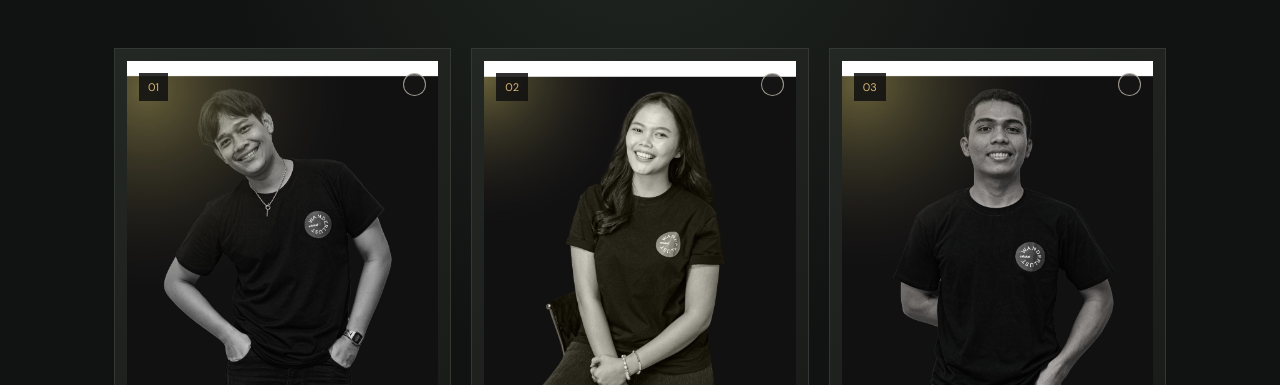
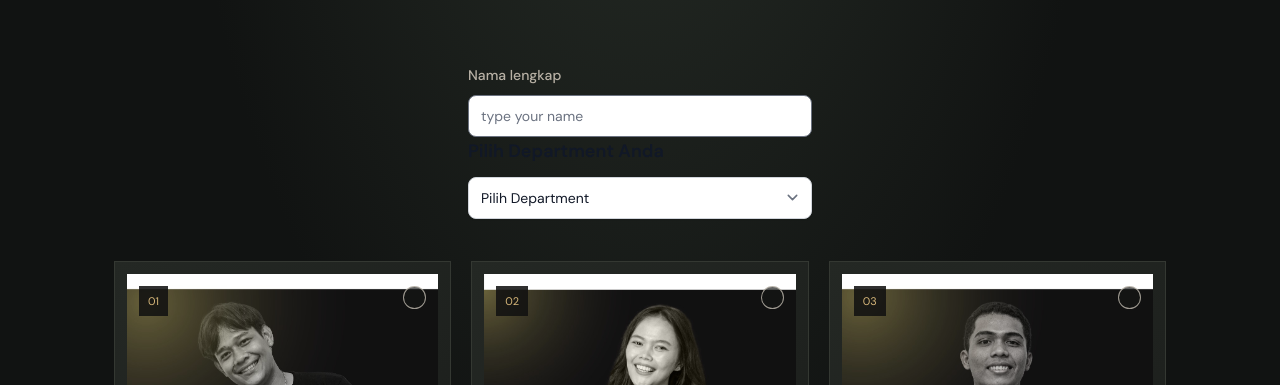
Before and after one commit to JunjungHasudungan/artotel-batam, a plain HTML site: page index.html in a window 1280 px wide. Shown: the part 415-800 px from the top of the page. Drawn offline with nearby package versions, Linux system fonts and the light colour scheme; a web font is replaced by a local one.

Commit message:
mengambil data dari form dan mengirim ke admin

```diff
--- a/app.js
+++ b/app.js
@@ -4,8 +4,37 @@ const candidates = [
   {id:"candidate2", name:"Kandidat 02", department:"Margareth Delvia & Engineering", photo:"assets/Margareth-2.jpeg"},
   {id:"candidate3", name:"Kandidat 03", department:"Samsul Sinaga & Housekeeping", photo:"assets/Samsul-3.jpeg"}
 ];
+
+const listDepartement= [
+      {id: 1, value:"Front Office", label: "Front Office"},
+      {id: 2, value:"Engineering", label: "Engineering"},
+      {id: 3, value:"Housekeeping",label: "Housekeeping"},
+      {id: 4, value:"Front Office", label: "HR & LP"},
+      {id: 5, value:"Engineering", label: "SMD"},
+      {id: 6, value:"Housekeeping",label: "FBP"},
+      {id: 7, value:"Front Office", label: "FBS"},
+      {id: 8, value:"Engineering", label: "A&G"},
+  ]
+
 const STORAGE_KEY = "artotel_best_employee_votes_v1";
 let selectedId = null;
+let departementName = null
+const selectedDepartement = document.getElementById("select_departement")
+const nama_lengkap = document.getElementById("name")
+
+
+listDepartement.forEach(departement => {
+    const option = document.createElement('option');
+    option.value = departement.value;
+    option.textContent = departement.label;
+
+    selectedDepartement.appendChild(option);
+});
+
+selectedDepartement.addEventListener('change', function () {
+    departementName = this.value;
+});
+
 const grid = document.getElementById("candidateGrid");
 const submit = document.getElementById("submitVote");
 const notice = document.getElementById("voteNotice");
@@ -13,14 +42,35 @@ function getVotes(){try{return JSON.parse(localStorage.getItem(STORAGE_KEY))||[]
 function render(){
   grid.innerHTML = candidates.map((c,i)=>`<article class="candidate ${selectedId===c.id?'selected':''}" data-id="${c.id}" tabindex="0" role="button" aria-pressed="${selectedId===c.id}"><div class="photo-wrap"><img src="${c.photo}" alt="Foto ${c.name}"><span class="candidate-number">0${i+1}</span><span class="select-dot">${selectedId===c.id?'✓':''}</span></div><h2>${c.name}</h2><p>${c.department}</p></article>`).join("");
   grid.querySelectorAll(".candidate").forEach(card=>{
-    const choose=()=>{selectedId=card.dataset.id;submit.disabled=false;notice.textContent="Pilihan Anda: "+candidates.find(c=>c.id===selectedId).name;render();};
-    card.addEventListener("click",choose);card.addEventListener("keydown",e=>{if(e.key==="Enter"||e.key===" "){e.preventDefault();choose();}});
+      const choose=()=>{
+        selectedId=card.dataset.id;
+        submit.disabled=false;
+
+        notice.textContent="Pilihan Anda: "+candidates.find(c=>c.id===selectedId).name;
+        render();
+        // nama_lengkap.value = ""
+        // selectedId = ""
+      }
+      ;
+    card.addEventListener("click",choose);
+    card.addEventListener("keydown",e=>{if(e.key==="Enter"||e.key===" "){
+      e.preventDefault();
+      choose();}});
   });
 }
+
 submit.addEventListener("click",()=>{
   if(!selectedId)return;
   if(!confirm("Konfirmasi suara Anda untuk "+candidates.find(c=>c.id===selectedId).name+"?"))return;
-  const votes=getVotes();votes.push({candidateId:selectedId, timestamp:new Date().toISOString()});localStorage.setItem(STORAGE_KEY,JSON.stringify(votes));
+  const votes=getVotes();
+  votes.push({
+    candidateId:selectedId,
+    fullName: nama_lengkap.value,
+    departementName: departementName,
+    timestamp:new Date().toISOString()});
+  localStorage.setItem(STORAGE_KEY,JSON.stringify(votes));
   selectedId=null;submit.disabled=true;notice.textContent="Terima kasih! Suara Anda sudah tercatat di browser ini.";render();
+    nama_lengkap.value = ""
+    selectedId = ""
 });
 render();
--- a/index.html
+++ b/index.html
@@ -5,8 +5,11 @@
   <meta name="viewport" content="width=device-width, initial-scale=1.0">
   <title>Best Artist Q3 | ARTOTEL Batam</title>
   <link rel="stylesheet" href="style.css">
+  <script src="stateCandidate.js"></script>
+   <script defer src="https://cdn.jsdelivr.net/npm/alpinejs@3.x.x/dist/cdn.min.js"></script>
+   <link href="https://cdn.jsdelivr.net/npm/flowbite@4.0.1/dist/flowbite.min.css" rel="stylesheet" />
 </head>
-<body>
+<body x-data="stateCandidate">
   <header class="topbar">
     <div class="brand">
       <div class="brand-mark">A</div>
@@ -20,6 +23,34 @@
       <h1>Who deserves to be<br><em>the Best Artist Quarter3?</em></h1>
       <p>Apresiasi rekan kerja yang memberikan kontribusi terbaik. Pilih satu kandidat favorit Anda.</p>
     </section>
+    <section>
+      <div class="p-2">
+          <form class="max-w-sm mx-auto p-5 rounded-lg">
+            <!-- inputan nama -->
+             <div>
+            <label for="first_name" class="block mb-2.5 text-sm font-medium text-heading">Nama lengkap</label>
+            <input type="text" id="name" class="bg-neutral-secondary-medium rounded-lg border border-default-medium text-heading text-sm rounded-base focus:ring-brand focus:border-brand block w-full px-3 py-2.5 shadow-xs placeholder:text-body"
+            placeholder="type your name" required />
+        </div>
+          <div>
+            <label for="countries_disabled" class="block mb-3 text-left text-lg font-semibold text-gray-900">
+                Pilih Department Anda
+            </label>
+
+            <select id="select_departement"
+              class="block w-full bg-white border border-gray-300
+                text-gray-900 text-sm rounded-lg
+                focus:ring-blue-500 focus:border-blue-500
+                px-3 py-2.5 shadow-sm"
+                >
+                <option value="" disabled selected>
+                    Pilih Department
+                </option>
+            </select>
+          </div>
+          </form>
+      </div>
+    </section>
     <section class="candidate-grid" id="candidateGrid" aria-label="Daftar kandidat"></section>
     <div class="vote-notice" id="voteNotice" role="status">Pilih satu kandidat, lalu konfirmasi pilihan Anda.</div>
     <div class="vote-actions"><button id="submitVote" class="primary-btn" disabled>Konfirmasi Vote <span>→</span></button></div>
--- /dev/null
+++ b/stateCandidate.js
@@ -0,0 +1,22 @@
+function stateCandidate() {
+    return {
+        open: false,
+        listDepartement: [
+            {id: 1, label: "Front Office"},
+            {id: 2, label: "Engineering"},
+            {id: 3, label: "Housekeeping"},
+        ],
+        candidates: [
+            {id:1, name:"Kandidat 01", label:"Muhammad Ridho & Front office", photo:"assets/Ridho-1.jpeg"},
+            {id:2, name:"Kandidat 02", label:"Margareth Delvia & Engineering", photo:"assets/Margareth-2.jpeg"},
+            {id:3, name:"Kandidat 03", label:"Samsul Sinaga & Housekeeping", photo:"assets/Samsul-3.jpeg"}
+        ],
+        selectedDepartment: null,
+        init() {
+            console.log('test')
+        },
+        btnConfirmation() {
+            console.log('testing')
+        }
+    }
+}
```
Also changed, not shown: admin.js (+20 -2 lines).
